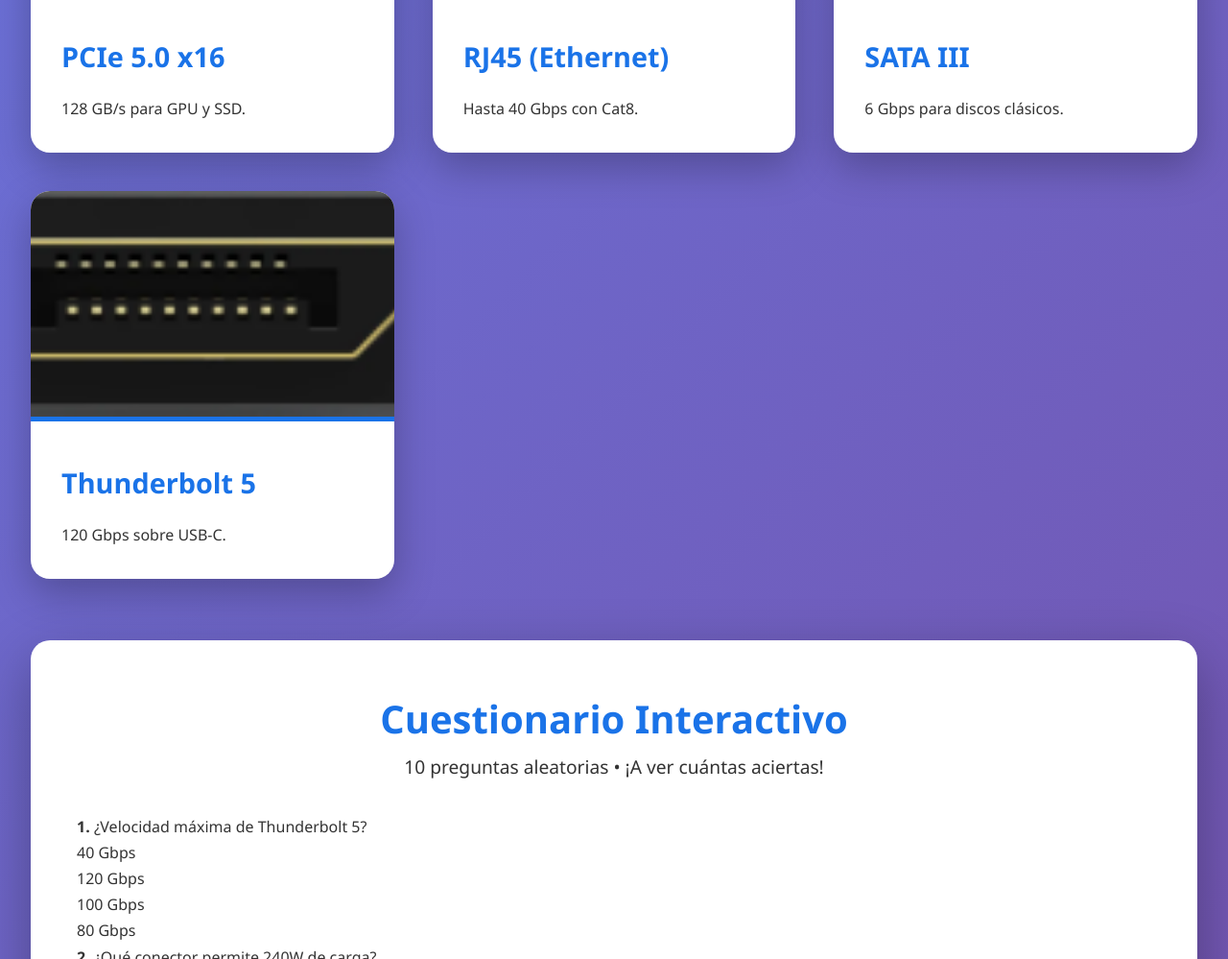
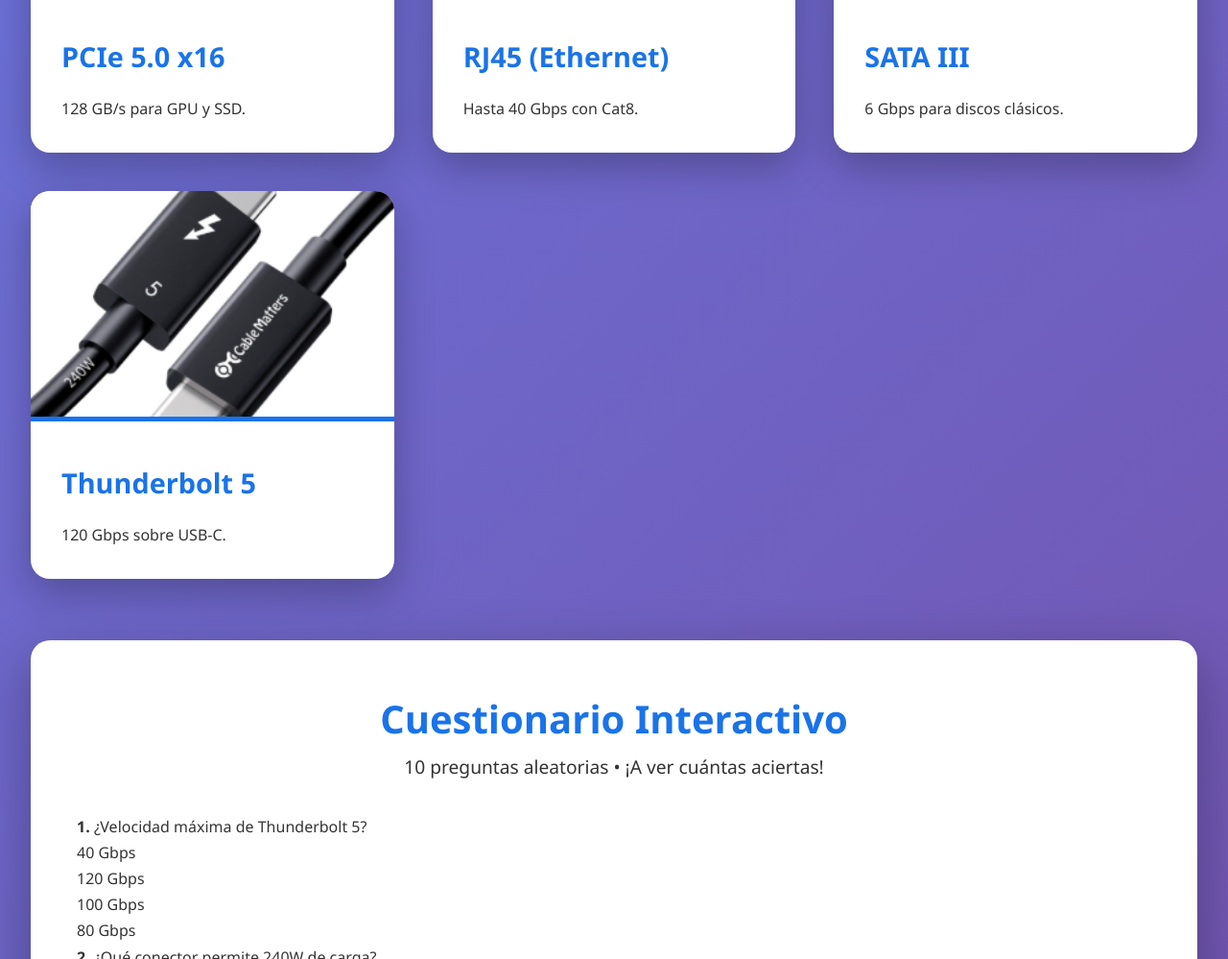
Before and after one commit to takt1180/conectores-de-computadora, a plain HTML site: page index.html in a window 1280 px wide. Shown: the part 1455-2454 px from the top of the page at 96% size. Drawn offline with Linux system fonts and the light colour scheme.

Commit message:
Update index.html

```diff
--- a/index.html
+++ b/index.html
@@ -226,7 +226,7 @@
 
             <!-- Thunderbolt 5 -->
             <div class="card" onclick="abrirModal('Thunderbolt 5', 'https://upload.wikimedia.org/wikipedia/commons/thumb/c/c3/USB_Type_C.svg/800px-USB_Type_C.svg.png', 'El conector más rápido del planeta', '• Hasta <strong>120 Gbps</strong> bidireccional<br>• 240W de carga<br>• Dos monitores 8K o un 16K', 'Solo en Macs M4 Pro/Max y PCs Intel de última generación.')">
-                <img src="DisplayPort.png" alt="Thunderbolt 5">
+                <img src="thunderbolt.png" alt="Thunderbolt 5">
                 <div class="card-content">
                     <h3>Thunderbolt 5</h3>
                     <p>120 Gbps sobre USB-C.</p>
```
